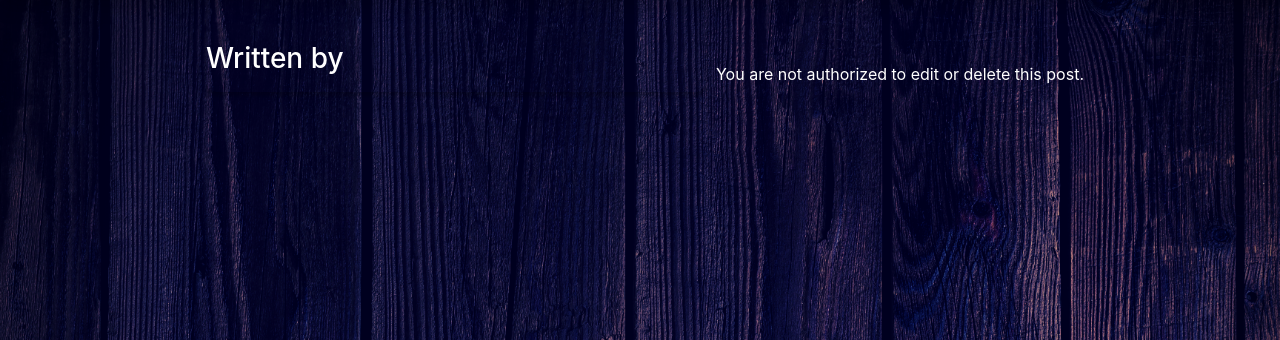
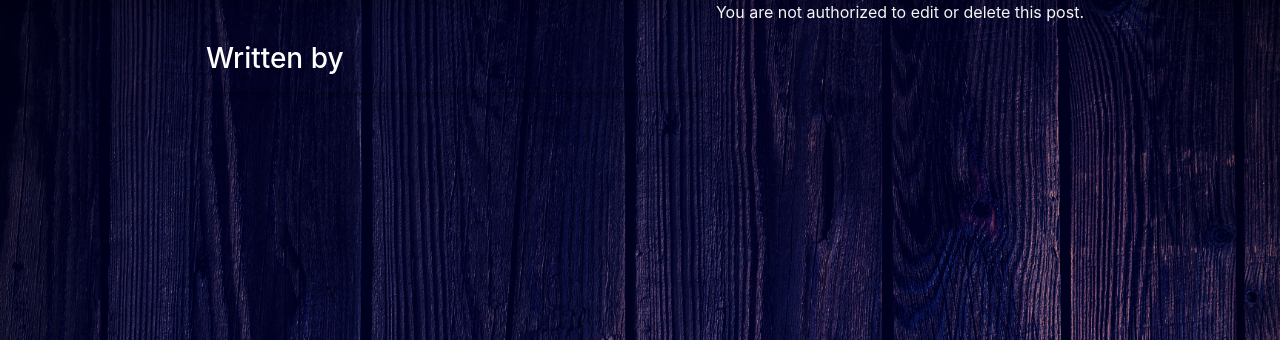
Before and after one commit to CPJackson777/ScoVille, a Django app: template scovilleapp/templates/blog_post/blogpost_detail.html in a window 1280 px wide. Shown: the part 111-451 px from the top of the page. Run offline with Django 3.2, Linux system fonts and the light colour scheme; the template is opened without the code that fills it, so the values that code supplies are empty; the visitor is signed in with stand-in values (Sample User, id 1); parts of the project's set-up code (start-up, migrations or seed data) failed here and were passed over; some libraries are stand-ins or nearby versions.

Commit message:
minor css change

```diff
--- a/scovilleapp/static/styles/details.css
+++ b/scovilleapp/static/styles/details.css
@@ -17,5 +17,5 @@ h2, h3, p {
 
 .buttons {
     display: flex;
-    align-items: flex-end;
+    /* align-items: flex-end; */
 }
```
